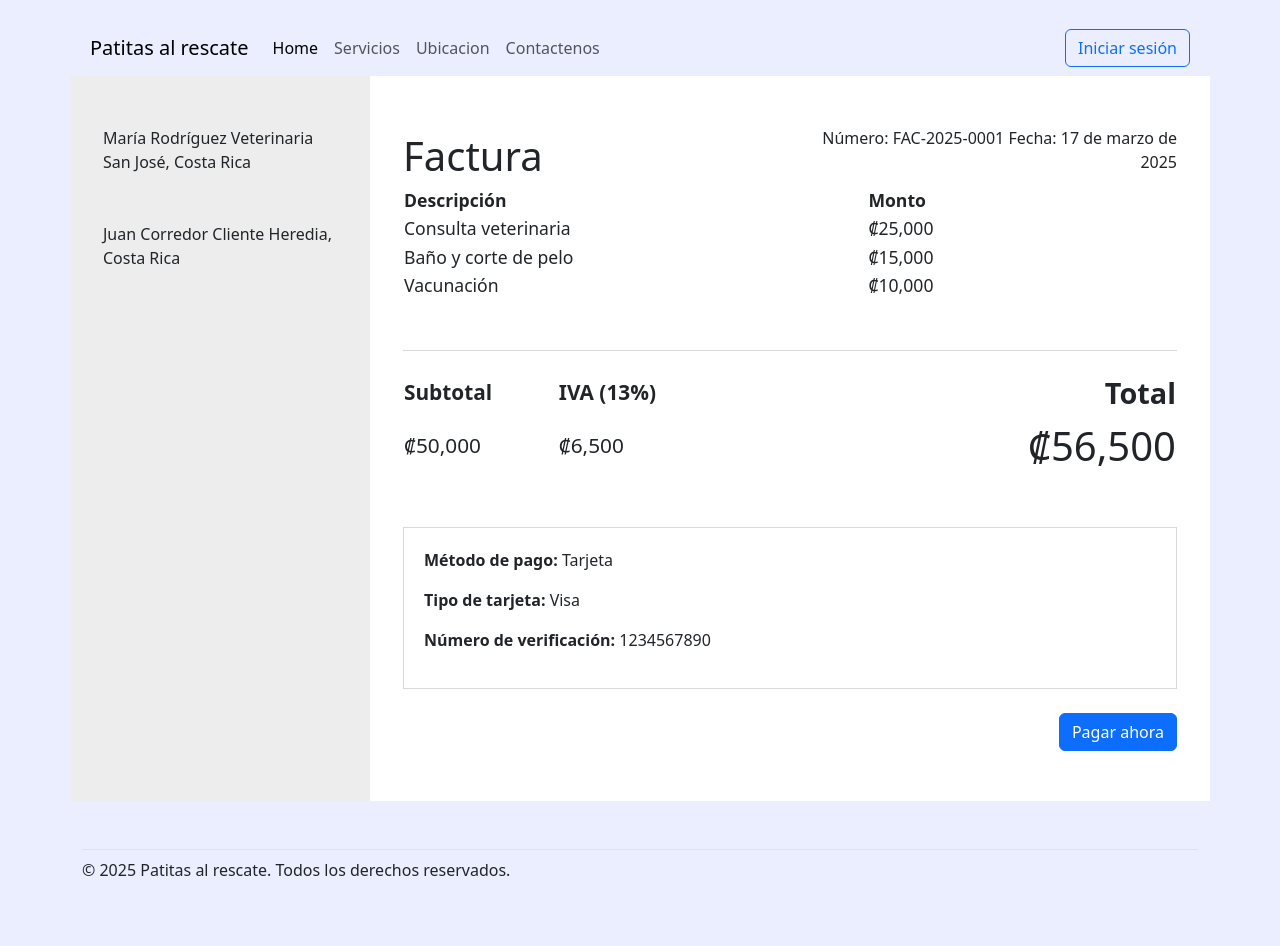
After one commit to AndrjsM/sc502-1c2025-grupo1, a PHP site: page /factura.php in a window 1280 px wide. The commit adds this page. Run offline with PHP 8.4, Linux system fonts and the light colour scheme; some libraries are stand-ins or nearby versions.

Commit message:
añado el front end de la previsualización de la factura, lista de facturas y página de felicitaciones
adicionalmente se añadió al documento word de nuestro equipo en teams el nuevo capítulo con sus subtitulos: link del repositorio de github (añadido) y diagrama relacional de tablas de la solución planteada (pendiente)

```diff
--- /dev/null
+++ b/factura.php
@@ -0,0 +1,115 @@
+<!-- factura.php -->
+<!DOCTYPE html>
+<html lang="es">
+<head>
+    <meta charset="utf-8">
+    <title>Factura - Patitas al Rescate</title>
+    <meta name="viewport" content="width=device-width, initial-scale=1">
+    <link href="https://cdn.jsdelivr.net/npm/bootstrap@5.3.0/dist/css/bootstrap.min.css" rel="stylesheet">
+    <style type="text/css">
+        body { margin-top: 20px; background-color: rgba(235, 238, 255, 1) !important; }
+        .invoice-aside { background-color: #ededed; display: flex; flex-direction: column; padding: 50px 33px; min-width: 300px; }
+        .invoice-content { background-color: #fff; padding: 50px 33px; flex: 1 1 0%; }
+        .invoice-title { font-size: 2.5rem; font-weight: 300; }
+        .invoice-order { text-align: right; }
+        .invoice-details, .invoice-summary { width: 100%; font-size: 1.1rem; margin-bottom: 50px; }
+        .invoice-summary { border-top: 1px solid #d9d9d9; font-size: 1.3rem; }
+        .invoice-summary th { padding-top: 20px; font-weight: 600; width: 20%; }
+        .invoice-summary th.total { width: 60%; font-size: 1.8rem; text-align: right; }
+        .invoice-summary .total-value { text-align: right; font-size: 2.5rem; }
+        .invoice-payment-details { border: 1px solid #d9d9d9; padding: 20px; }
+    </style>
+</head>
+<body>
+    <?php include 'header.php'; ?>
+
+    <div class="container">
+        <div class="row invoice">
+            <div class="col-md-3 invoice-aside">
+                <div class="invoice-person">
+                    <span class="name">María Rodríguez</span>
+                    <span class="position">Veterinaria</span>
+                    <span>San José, Costa Rica</span>
+                </div>
+                <div class="invoice-person mt-5">
+                    <span class="name">Juan Corredor</span>
+                    <span class="position">Cliente</span>
+                    <span>Heredia, Costa Rica</span>
+                </div>
+            </div>
+            <div class="col-md-9 invoice-content">
+                <div class="row invoice-header">
+                    <div class="col-6 invoice-title">
+                        <span>Factura</span>
+                    </div>
+                    <div class="col-6 invoice-order">
+                        <span class="invoice-number">Número: FAC-2025-0001</span>
+                        <span class="invoice-date">Fecha: 17 de marzo de 2025</span>
+                    </div>
+                </div>
+                <div class="row">
+                    <div class="col-md-12">
+                        <table class="invoice-details">
+                            <thead>
+                                <tr>
+                                    <th style="width:60%">Descripción</th>
+                                    <th class="amount" style="width:40%">Monto</th>
+                                </tr>
+                            </thead>
+                            <tbody>
+                                <tr>
+                                    <td>Consulta veterinaria</td>
+                                    <td class="amount">₡25,000</td>
+                                </tr>
+                                <tr>
+                                    <td>Baño y corte de pelo</td>
+                                    <td class="amount">₡15,000</td>
+                                </tr>
+                                <tr>
+                                    <td>Vacunación</td>
+                                    <td class="amount">₡10,000</td>
+                                </tr>
+                            </tbody>
+                        </table>
+                        <table class="invoice-summary">
+                            <thead>
+                                <tr>
+                                    <th>Subtotal</th>
+                                    <th>IVA (13%)</th>
+                                    <th class="total">Total</th>
+                                </tr>
+                            </thead>
+                            <tbody>
+                                <tr>
+                                    <td class="amount">₡50,000</td>
+                                    <td class="amount">₡6,500</td>
+                                    <td class="amount total-value">₡56,500</td>
+                                </tr>
+                            </tbody>
+                        </table>
+                    </div>
+                </div>
+                <div class="row">
+                    <div class="col-md-12">
+                        <div class="invoice-payment-details">
+                            <p><b>Método de pago:</b> Tarjeta</p>
+                            <p><b>Tipo de tarjeta:</b> Visa</p>
+                            <p><b>Número de verificación:</b> 1234567890</p>
+                        </div>
+                    </div>
+                </div>
+                <div class="row invoice-footer mt-4">
+                    <div class="col-md-12 text-end">
+                        <button class="btn btn-primary">Pagar ahora</button>
+                    </div>
+                </div>
+            </div>
+        </div>
+    </div>
+
+    <?php include 'footer.php'; ?>
+
+    <script src="https://code.jquery.com/jquery-1.10.2.min.js"></script>
+    <script src="https://cdn.jsdelivr.net/npm/bootstrap@5.3.0/dist/js/bootstrap.bundle.min.js"></script>
+</body>
+</html>
--- a/header.php
+++ b/header.php
@@ -20,13 +20,13 @@
                         <a class="nav-link active" aria-current="page" href="home.php">Home</a> <!-- Enlace "Home" corregido -->
                     </li>
                     <li class="nav-item">
-                        <a class="nav-link" href="#">Servicios</a>
+                        <a class="nav-link" href="servicios.php">Servicios</a>
                     </li>
                     <li class="nav-item">
-                        <a class="nav-link" href="#">Ubicacion</a>
+                        <a class="nav-link" href="ubicacion.php">Ubicacion</a>
                     </li>
                     <li class="nav-item">
-                        <a class="nav-link" href="#">Contactenos</a>
+                        <a class="nav-link" href="contactenos.php">Contactenos</a>
                     </li>
                 </ul>
                 <div class="col-md-3 text-end d-none d-lg-block">
--- a/home.php
+++ b/home.php
@@ -44,7 +44,7 @@
         <div class="text-center">
             <h1>Bienvenidos a Patitas al Rescate</h1>
             <p class="lead">Cuidamos de tus mascotas como si fueran nuestras</p>
-            <a href="agendar_cita.php" class="btn btn-primary btn-lg">Agendar Cita</a>
+            <a href="agendarCita.php" class="btn btn-primary btn-lg">Agendar Cita</a>
         </div>
     </section>
 
```
Also changed, not shown: facturaLista.php (added, +60 -0 lines), pagoFelicidades.php (added, +36 -0 lines).
